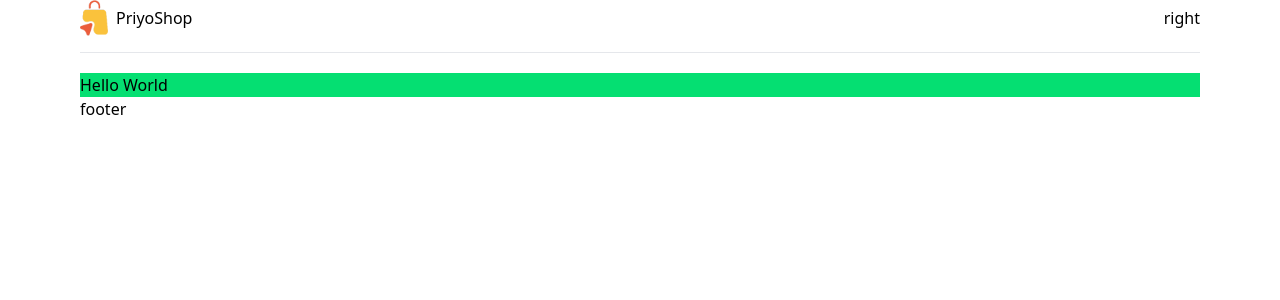
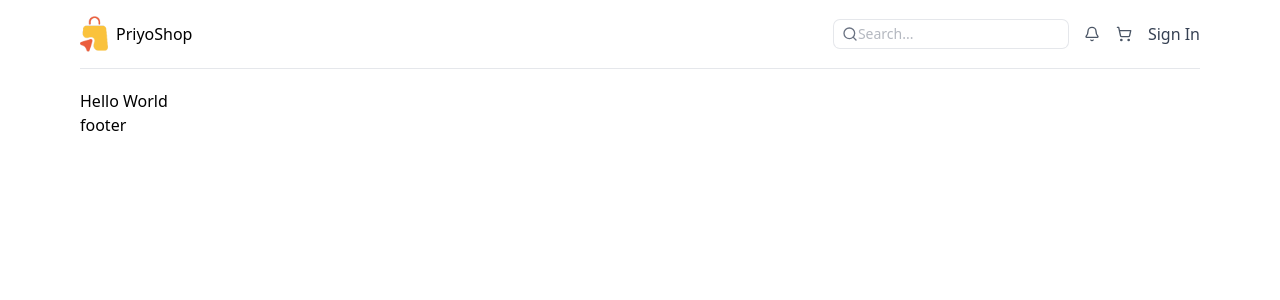
Before and after one commit to priyotush25/priyo-shop, a Next.js app in the folder client/: page / in a window 1280 px wide. Shown: the top 300 px of the page. Built offline with nearby package versions, Linux system fonts and the light colour scheme.

Commit message:
add navbar section

```diff
--- a/client/package.json
+++ b/client/package.json
@@ -9,6 +9,7 @@
     "lint": "eslint"
   },
   "dependencies": {
+    "lucide-react": "^0.577.0",
     "next": "16.2.0",
     "react": "19.2.4",
     "react-dom": "19.2.4"
--- a/client/src/app/page.tsx
+++ b/client/src/app/page.tsx
@@ -2,7 +2,7 @@
 export default function Home() {
   return (
     <>
-      <h1 className="bg-green-400 mt-5">Hello World</h1>
+      <h1 className="mt-5">Hello World</h1>
     </>
   );
 }
--- a/client/src/component/Navbar.tsx
+++ b/client/src/component/Navbar.tsx
@@ -1,9 +1,11 @@
+import { Bell, ShoppingCart } from "lucide-react";
 import Image from "next/image";
 import Link from "next/link";
+import SearchBar from "./SearchBar";
 
 const Navbar = () => {
     return (
-        <nav className="w-full flex items-center justify-between pb-4 border-b border-gray-200">
+        <nav className="w-full flex items-center justify-between py-4 border-b border-gray-200">
             <Link href="/" className="flex items-center">
                 <Image src="/logo.png"
                     alt="PriyoShop"
@@ -12,8 +14,11 @@ const Navbar = () => {
                     className="w-6 h-6 md:w-9 md:h-9" />
                 <p className="text-md font-medium">PriyoShop</p>
             </Link>
-            <div>
-                right
+            <div className="flex items-center gap-4 text-gray-500">
+                <SearchBar />
+                <Bell className="w-4 h-4 text-gray-600" />
+                <ShoppingCart className="w-4 h-4 text-gray-600" />
+                <Link href="/" className="text-gray-700 font-medium">Sign In</Link>
             </div>
         </nav>
     );
--- /dev/null
+++ b/client/src/component/SearchBar.tsx
@@ -0,0 +1,13 @@
+import { Search } from "lucide-react";
+
+
+const SearchBar = () => {
+    return (
+        <div className="hidden sm:flex items-center rounded-md ring-1 ring-gray-200 px-2 py-1">
+            <Search className="w-4 h-4 text-gray-500" />
+            <input type="text" id="search" placeholder="Search..." className="text-sm outline-0" />
+        </div>
+    );
+};
+
+export default SearchBar;
```
Also changed, not shown: 1 other file (tests, documents, lock files or other folders).
